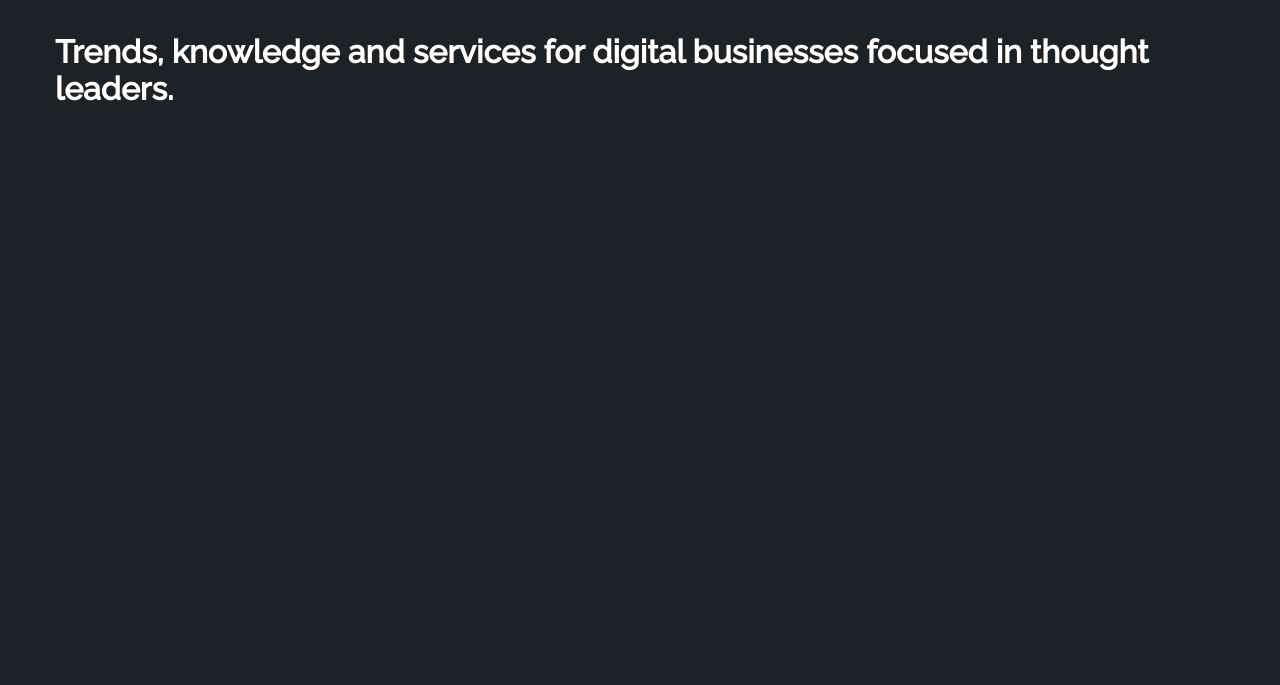
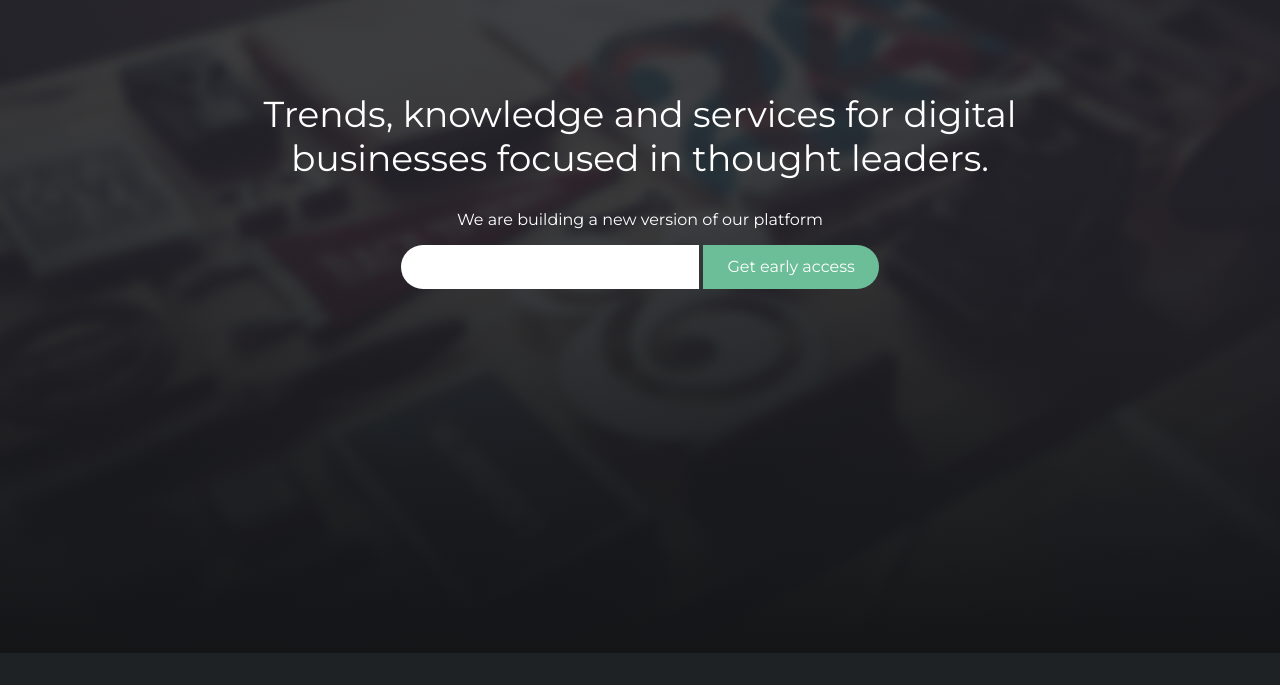
Before and after one commit to starterdaily/cannes2015, a plain HTML site: page index.html in a window 1280 px wide. Shown: the part 115-800 px from the top of the page. Drawn offline with Linux system fonts and the light colour scheme.

Commit message:
Estructura del contenido principal con formulario de suscripcion mailchimp

```diff
--- a/css/main.css
+++ b/css/main.css
@@ -1,7 +1,7 @@
 body {
 	background-color: #1e2225;
 	color: #fff;
-	font-family: 'Raleway', sans-serif;
+	font-family: 'Montserrat', sans-serif;
 	font-size: 16px;
 	-webkit-font-smoothing: antialiased;
 	-moz-osx-font-smoothing: grayscale;
@@ -11,6 +11,17 @@ body {
 	margin: 0 auto;
 	max-width: 1170px;
 	padding: 0 .9375em;
+}
+
+.sr-only {
+	position: absolute;
+	width: 1px;
+	height: 1px;
+	padding: 0;
+	margin: -1px;
+	overflow: hidden;
+	clip: rect(0,0,0,0);
+	border: 0;
 }
 
 .header_page {
@@ -28,11 +39,14 @@ body {
 }
 
 /**
- * Estilos del header del sitioo
+ * Estilos header del sitio
  */
 .header_page {
+	margin-bottom: 5em;
 	padding-bottom: 1.5em;
 	padding-top: 1.5em;
+	position: relative;
+	z-index: 5;
 }
 
 .logo {
@@ -58,3 +72,75 @@ body {
 	margin: 0 0 0 2em;
 	vertical-align: middle;
 }
+
+/**
+ * Estilos background de intro
+ */
+.background_intro {
+	background-image: url(../img/background_starterdaily.jpg);
+	background-position: center center;
+	background-repeat: no-repeat;
+	-webkit-background-size: cover;
+  -moz-background-size: cover;
+  -o-background-size: cover;
+  background-size: cover;
+	bottom: 2em;
+	left: 0;
+	position: absolute;
+	right: 0;
+	top: 0;
+	z-index: 1;
+}
+
+.overlay_intro {
+	background-color: rgba(30,33,36,0.6);
+	background-image: -webkit-gradient(linear, left top, left bottom, color-stop(40%, rgba(30,33,36,0.6)), color-stop(100%, #131517));
+	background-image: -webkit-linear-gradient(rgba(30,33,36,0.6) 40%, #131517);
+	background-image: linear-gradient(rgba(30,33,36,0.6) 40%, #131517);
+	bottom: 2em;
+	left: 0;
+	position: absolute;
+	top: 0;
+	width: 100%;
+	z-index: 2;
+}
+
+/**
+ * Estilos del contenido de intro
+ */
+.content_intro {
+	position: relative;
+	text-align: center;
+	z-index: 3;
+}
+
+.pitch {
+	font-size: 2.25em;
+	font-weight: normal;
+	padding: 0 5em;
+}
+
+.content_intro p {
+	font-size: 1em;
+}
+
+/**
+ * Estilos del formulario para suscribirse
+ */
+.mc-field-group input {
+	display: inline-block;
+	border: 0;
+	height: 2.75em;
+	padding: 0 1.5em;
+}
+
+input[type="email"] {
+	border-radius: 50px 0 0 50px;
+	color: #1e2225;
+	min-width: 250px;
+}
+
+input[type="submit"] {
+	background-color: #6bbe98;
+	border-radius: 0 50px 50px 0;
+}
--- a/index.html
+++ b/index.html
@@ -7,7 +7,7 @@
 	<title>Cannes Lions 2015 - StarterDaily</title>
 	<meta name="description" content="En StarterDaily enterate de todas las novedades del festival de Cannes Lions en su versión 2015.">
 
-	<link rel="stylesheet" href="http://fonts.googleapis.com/css?family=Raleway:500">
+	<link rel="stylesheet" href="http://fonts.googleapis.com/css?family=Montserrat">
 	<link rel="stylesheet" href="css/normalize.css">
 	<link rel="stylesheet" href="css/main.css">
 </head>
@@ -15,7 +15,7 @@
 	<div id="page" class="page_container">
 		<header id="header" class="header_page container">
 			<div class="logo_header">
-				<h2 class="logo"><span>StarterDaily</span></h2>
+				<h1 class="logo"><span>StarterDaily</span></h1>
 				<h3 class="medio">Medio acreditado en Cannes Lions</h3>
 			</div>
 
@@ -32,9 +32,34 @@
 			<div class="background_intro"></div>
 			<div class="overlay_intro"></div>
 
-			<article class="container">
-				<h1>Trends, knowledge and services for digital businesses focused in thought leaders.</h1>
-			</article>
+			<div class="container">
+				<article class="content_intro">
+					<h2 class="pitch">Trends, knowledge and services for digital businesses focused in thought leaders.</h2>
+					<p>We are building a new version of our platform</p>
+
+					<!-- Begin MailChimp Signup Form -->
+					<div id="mc_embed_signup">
+						<form action="//soyluking.us5.list-manage.com/subscribe/post?u=4417e628fbe33d84519ef57b1&amp;id=c3e2784b05" method="post" id="mc-embedded-subscribe-form" name="mc-embedded-subscribe-form" class="validate" target="_self" novalidate>
+							<div id="mc_embed_signup_scroll">
+								<div class="mc-field-group">
+									<label class="sr-only" for="mce-EMAIL">Email Address </label>
+									<input type="email" value="" name="EMAIL" class="required email" id="mce-EMAIL">
+									<input type="submit" value="Get early access" name="subscribe" id="mc-embedded-subscribe" class="button">
+								</div>
+								<div id="mce-responses" class="clear">
+									<div class="response" id="mce-error-response" style="display:none"></div>
+									<div class="response" id="mce-success-response" style="display:none"></div>
+								</div>
+						    <div style="position: absolute; left: -5000px;">
+						    	<input type="text" name="b_4417e628fbe33d84519ef57b1_c3e2784b05" tabindex="-1" value="">
+						    </div>
+						    <!-- <div class="clear"><input type="submit" value="Get early access" name="subscribe" id="mc-embedded-subscribe" class="button"></div> -->
+							</div>
+						</form>
+					</div>
+					<!--End mc_embed_signup-->
+				</article>
+			</div>
 		</section><!-- /#intro -->
 	</div><!-- /#page -->
 </body>
```
Also changed, not shown: img/background_starterdaily.jpg (added).
